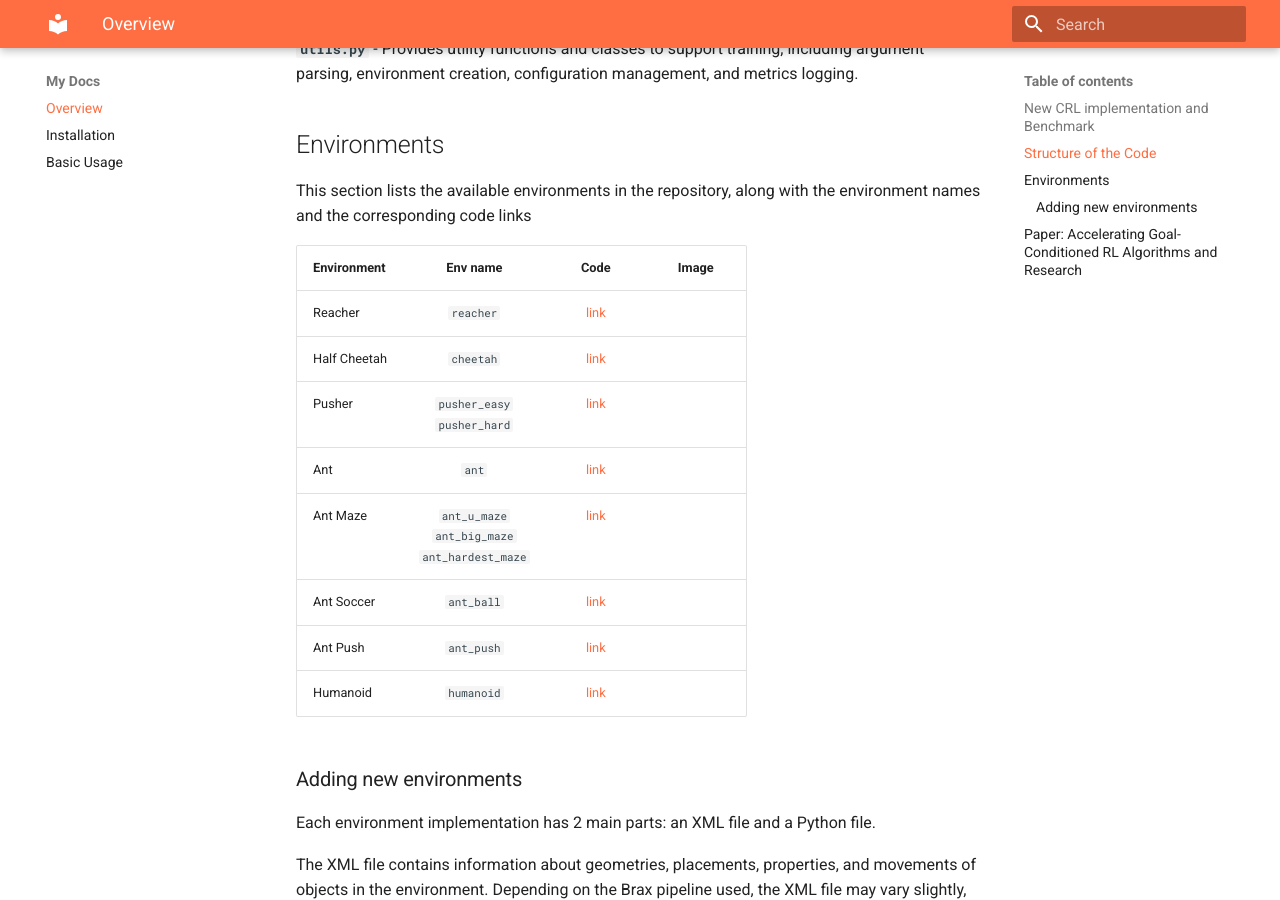
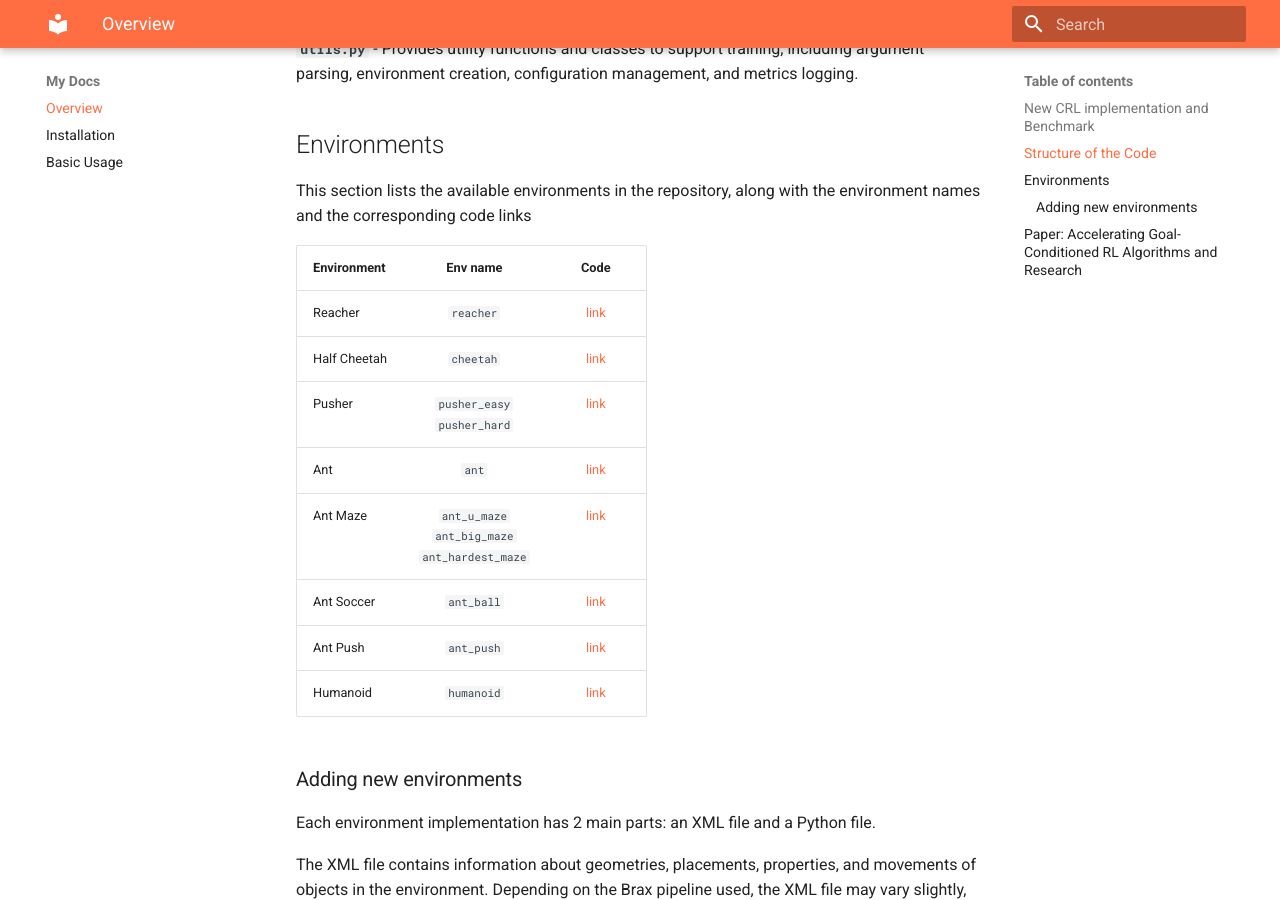
Before and after one commit to MichalBortkiewicz/JaxGCRL, an MkDocs documentation site: the page built from docs/index.md, in a window 1280 px wide and 900 px high, scrolled down 1420 px. Built offline with MkDocs 1.6.1 and Material for MkDocs 9.7.7, drawn with Linux system fonts in a browser that asks for light colours.

Commit message:
Update index.md

```diff
--- a/docs/index.md
+++ b/docs/index.md
@@ -51,16 +51,16 @@ The codebase is organized into several key files and directories. Below is an ov
 
 This section lists the available environments in the repository, along with the environment names and the corresponding code links
 
-| Environment | Env name | Code | Image |
-| :- | :-: | :-: | :-: |
-| Reacher |  `reacher`  |  [link](./envs/reacher.py)  | |
-| Half Cheetah | `cheetah` | [link](./envs/half_cheetah.py)  | |
-| Pusher | `pusher_easy` <br> `pusher_hard`|  [link](./envs/pusher.py)  | |
-| Ant |  `ant`  |  [link](./envs/ant.py)  | |
-| Ant Maze |  `ant_u_maze` <br> `ant_big_maze` <br> `ant_hardest_maze`  |  [link](./envs/ant_maze.py)  | |
-| Ant Soccer |  `ant_ball`  |  [link](./envs/ant_ball.py)  | |
-| Ant Push |  `ant_push`  |  [link](./envs/ant_push.py)  | |
-| Humanoid | `humanoid`|  [link](./envs/humanoid.py)  | |
+| Environment | Env name | Code |
+| :- | :-: | :-: |
+| Reacher |  `reacher`  |  [link](./envs/reacher.py)  |
+| Half Cheetah | `cheetah` | [link](./envs/half_cheetah.py)  |
+| Pusher | `pusher_easy` <br> `pusher_hard`|  [link](./envs/pusher.py)  |
+| Ant |  `ant`  |  [link](./envs/ant.py)  |
+| Ant Maze |  `ant_u_maze` <br> `ant_big_maze` <br> `ant_hardest_maze`  |  [link](./envs/ant_maze.py)  |
+| Ant Soccer |  `ant_ball`  |  [link](./envs/ant_ball.py)  |
+| Ant Push |  `ant_push`  |  [link](./envs/ant_push.py)  |
+| Humanoid | `humanoid`|  [link](./envs/humanoid.py)  |
 
 
 ### Adding new environments
```
